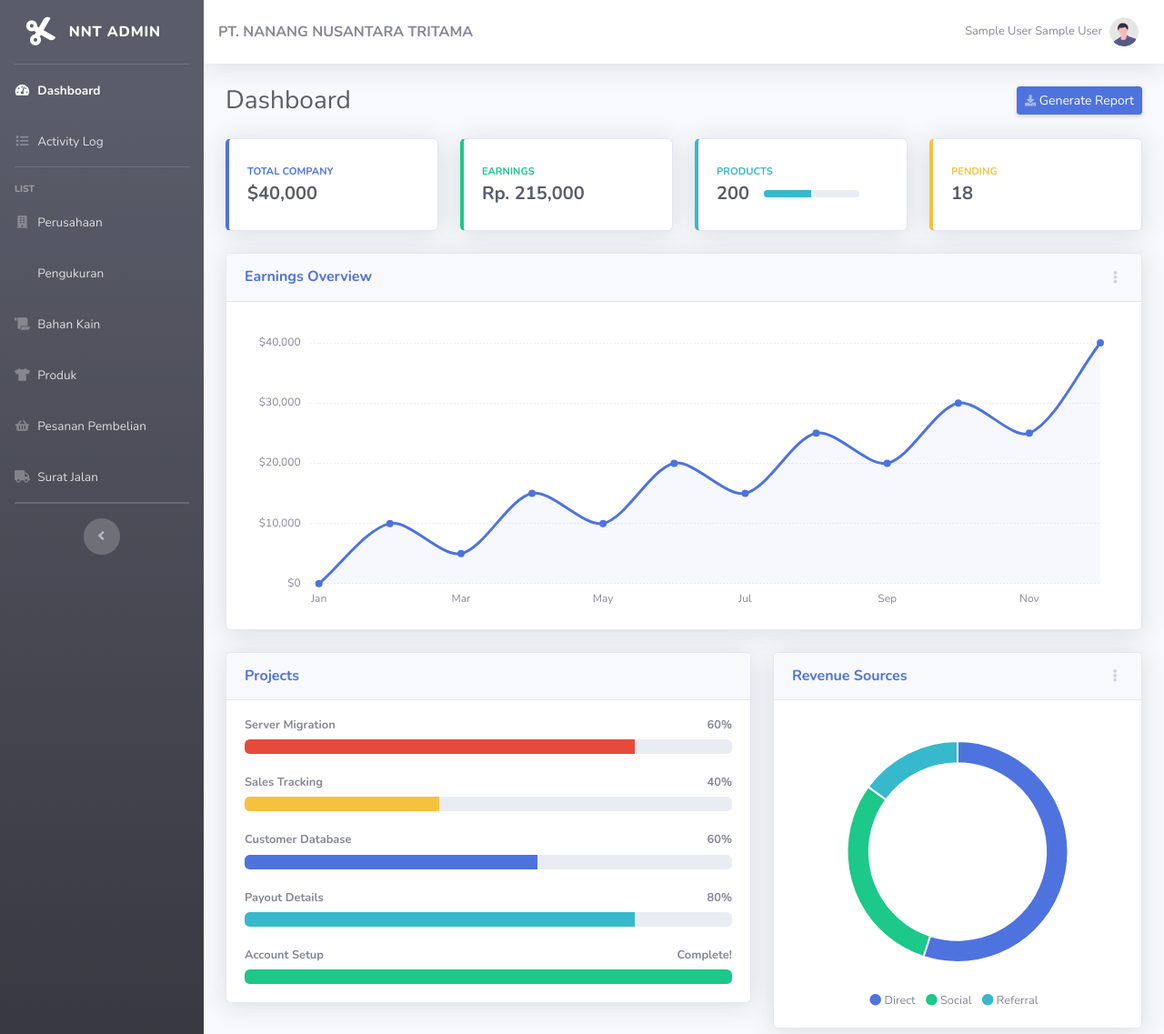
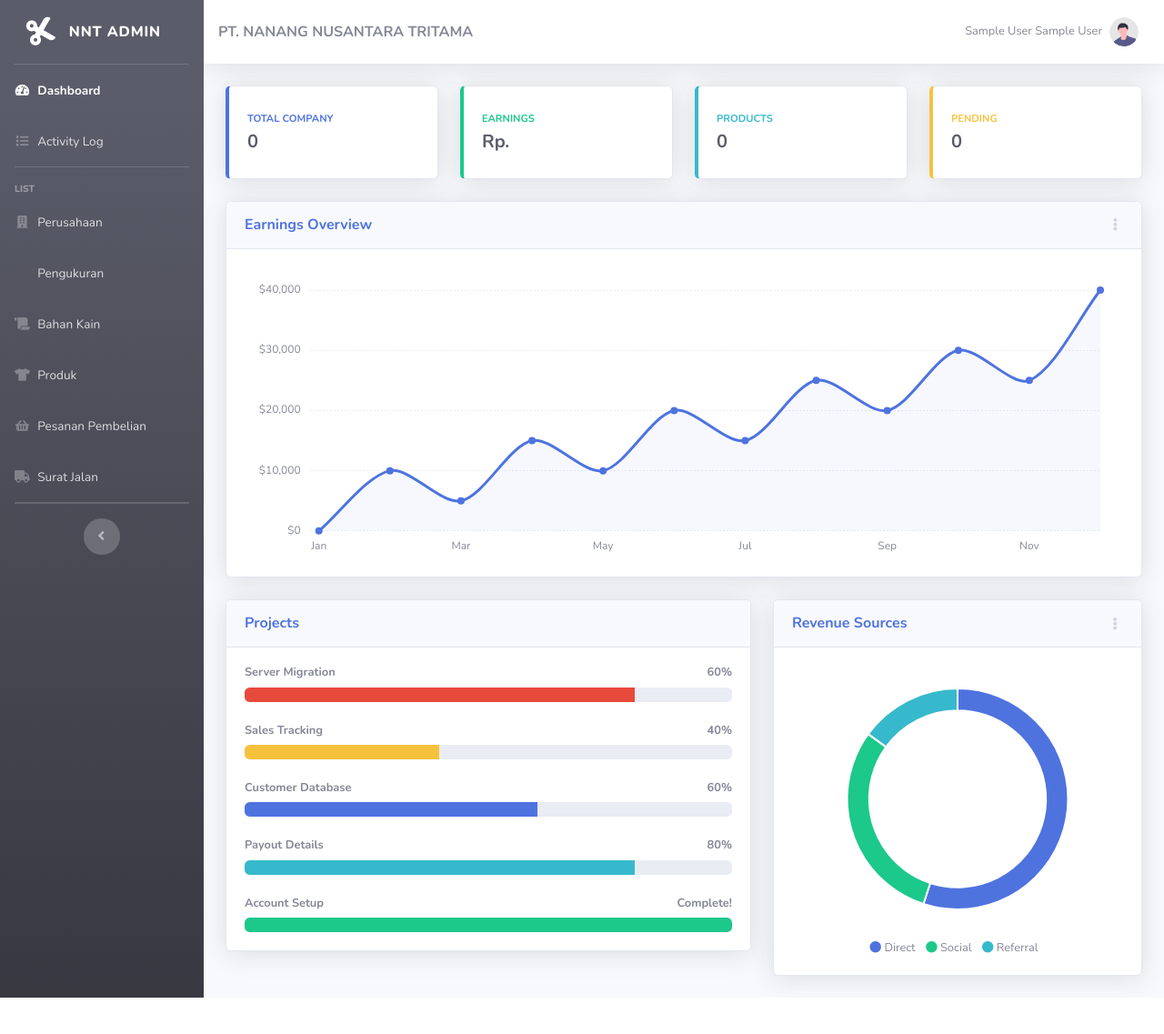
Before and after one commit to ryifkiyidan/NNT-Project, a CodeIgniter app: page /nnt-project/index.php/page/dashboard in a window 1280 px wide. Shown: the top 1137 px of the page at 91% size. After the commit the page ends 1097 px from the top, so only its background shows below. Run offline with CodeIgniter, Linux system fonts and the light colour scheme; the visitor is signed in with stand-in values (Sample User, id 1); data that the repository does not hold is empty; some libraries are stand-ins or nearby versions.

Commit message:
Fix Dashboard

```diff
--- a/application/controllers/Page.php
+++ b/application/controllers/Page.php
@@ -13,7 +13,10 @@
 	public function dashboard()
 	{
 		$data['curr_page'] = 'dashboard';
-
+		$data['totalCompany'] = $this->DatabaseModel->getCount('Company');
+		$data['totalProduct'] = $this->DatabaseModel->getCount('Product');
+		$data['totalPending'] = $this->DatabaseModel->getPending();
+		$data['totalEarning'] = $this->DatabaseModel->getEarning();
 		$this->render_backend('dashboard', $data);
 	}
 
--- a/application/models/DatabaseModel.php
+++ b/application/models/DatabaseModel.php
@@ -63,6 +63,35 @@
 		}
 	}
 
+	public function getCount($table)
+	{
+		$data = $this->db->get($table)->num_rows();
+		return $data;
+	}
+
+	public function getPending()
+	{
+		$data = $this->db
+			->select('*')
+			->from('purchaseorder as po')
+			->join('orderdetail as od', 'po.ID = od.ID_PurchaseOrder', 'left')
+			->where('od.Qty_Sent < od.Qty_Order')
+			->get()->num_rows();
+		return $data;
+	}
+
+	public function getEarning()
+	{
+		$data = $this->db
+			->select('SUM(pd.Price * od.Qty_Order) as Total')
+			->from('purchaseorder as po')
+			->join('orderdetail as od', 'po.ID = od.ID_PurchaseOrder', 'left')
+			->join('product as pd', 'pd.ID = od.ID_Product', 'left')
+			->where('od.Qty_Sent = od.Qty_Order')
+			->get()->row();
+		return $data;
+	}
+
 	public function update_data($where, $data, $table)
 	{
 		$this->db->where($where);
--- a/application/views/dashboard.php
+++ b/application/views/dashboard.php
@@ -1,11 +1,5 @@
 <!-- Begin Page Content -->
 <div class="container-fluid">
-
-    <!-- Page Heading -->
-    <div class="d-sm-flex align-items-center justify-content-between mb-4">
-        <h1 class="h3 mb-0 text-gray-800">Dashboard</h1>
-        <a href="#" class="d-none d-sm-inline-block btn btn-sm btn-primary shadow-sm"><i class="fas fa-download fa-sm text-white-50"></i> Generate Report</a>
-    </div>
 
     <!-- Content Row -->
     <div class="row">
@@ -18,7 +12,7 @@
                         <div class="col mr-2">
                             <div class="text-xs font-weight-bold text-primary text-uppercase mb-1">
                                 Total Company</div>
-                            <div class="h5 mb-0 font-weight-bold text-gray-800">$40,000</div>
+                            <div class="h5 mb-0 font-weight-bold text-gray-800"><?= $totalCompany; ?></div>
                         </div>
                         <div class="col-auto">
                             <i class="fad fa-building fa-2x text-gray-300"></i>
@@ -36,7 +30,7 @@
                         <div class="col mr-2">
                             <div class="text-xs font-weight-bold text-success text-uppercase mb-1">
                                 Earnings</div>
-                            <div class="h5 mb-0 font-weight-bold text-gray-800">Rp. 215,000</div>
+                            <div class="h5 mb-0 font-weight-bold text-gray-800">Rp. <?= $totalEarning->Total ?></div>
                         </div>
                         <div class="col-auto">
                             <i class="fad fa-dollar-sign fa-2x text-gray-300"></i>
@@ -56,12 +50,7 @@
                             </div>
                             <div class="row no-gutters align-items-center">
                                 <div class="col-auto">
-                                    <div class="h5 mb-0 mr-3 font-weight-bold text-gray-800">200</div>
-                                </div>
-                                <div class="col">
-                                    <div class="progress progress-sm mr-2">
-                                        <div class="progress-bar bg-info" role="progressbar" style="width: 50%" aria-valuenow="50" aria-valuemin="0" aria-valuemax="100"></div>
-                                    </div>
+                                    <div class="h5 mb-0 mr-3 font-weight-bold text-gray-800"> <?= $totalProduct; ?></div>
                                 </div>
                             </div>
                         </div>
@@ -81,7 +70,7 @@
                         <div class="col mr-2">
                             <div class="text-xs font-weight-bold text-warning text-uppercase mb-1">
                                 Pending</div>
-                            <div class="h5 mb-0 font-weight-bold text-gray-800">18</div>
+                            <div class="h5 mb-0 font-weight-bold text-gray-800"><?= $totalPending; ?></div>
                         </div>
                         <div class="col-auto">
                             <i class="fad fa-clock fa-2x text-gray-300"></i>
```
